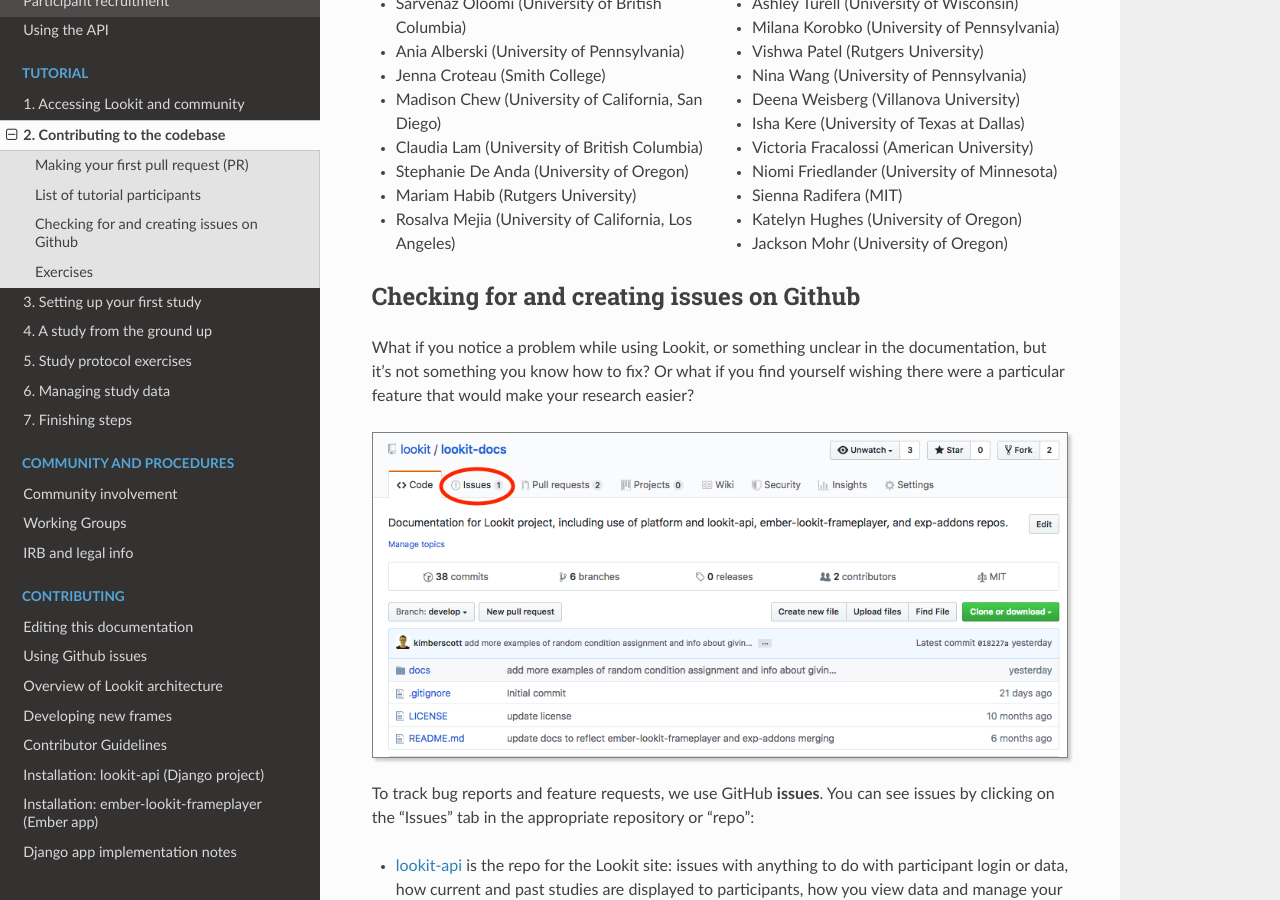
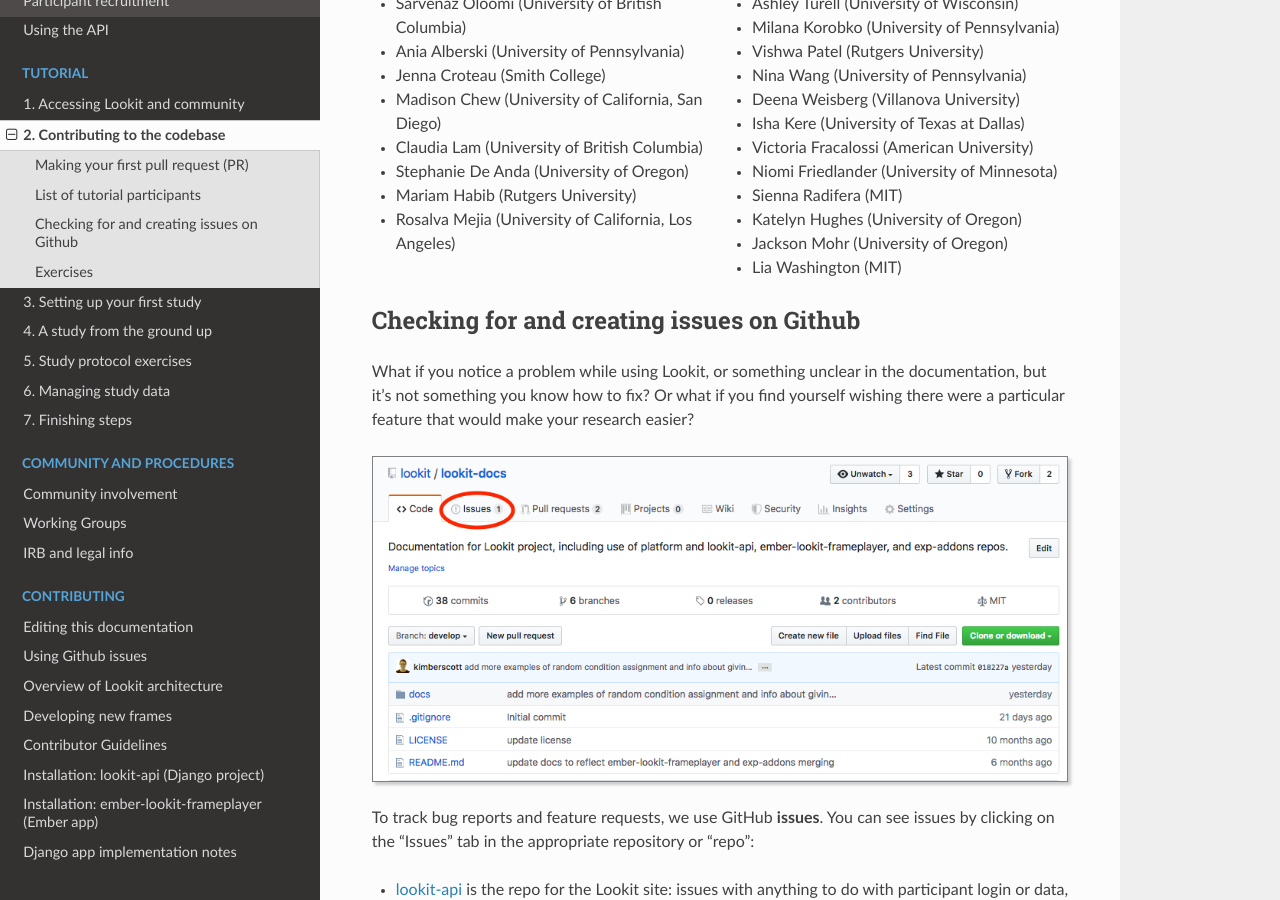
Before and after one commit to lookit/lookit-docs, a Sphinx documentation site: the page built from docs/source/tutorial-contributing.rst, in a window 1280 px wide and 900 px high, scrolled down 7257 px. Built offline with Sphinx 7.4.7 and the Read the Docs theme 2.0.0, drawn with Linux system fonts in a browser that asks for light colours.

Commit message:
Add tutorial participant to list

```diff
--- a/docs/source/tutorial-contributing.rst
+++ b/docs/source/tutorial-contributing.rst
@@ -283,6 +283,7 @@
 - Sienna Radifera (MIT)
 - Katelyn Hughes (University of Oregon)
 - Jackson Mohr (University of Oregon)
+- Lia Washington (MIT)
 
 Checking for and creating issues on Github
 -------------------------------------------
```
